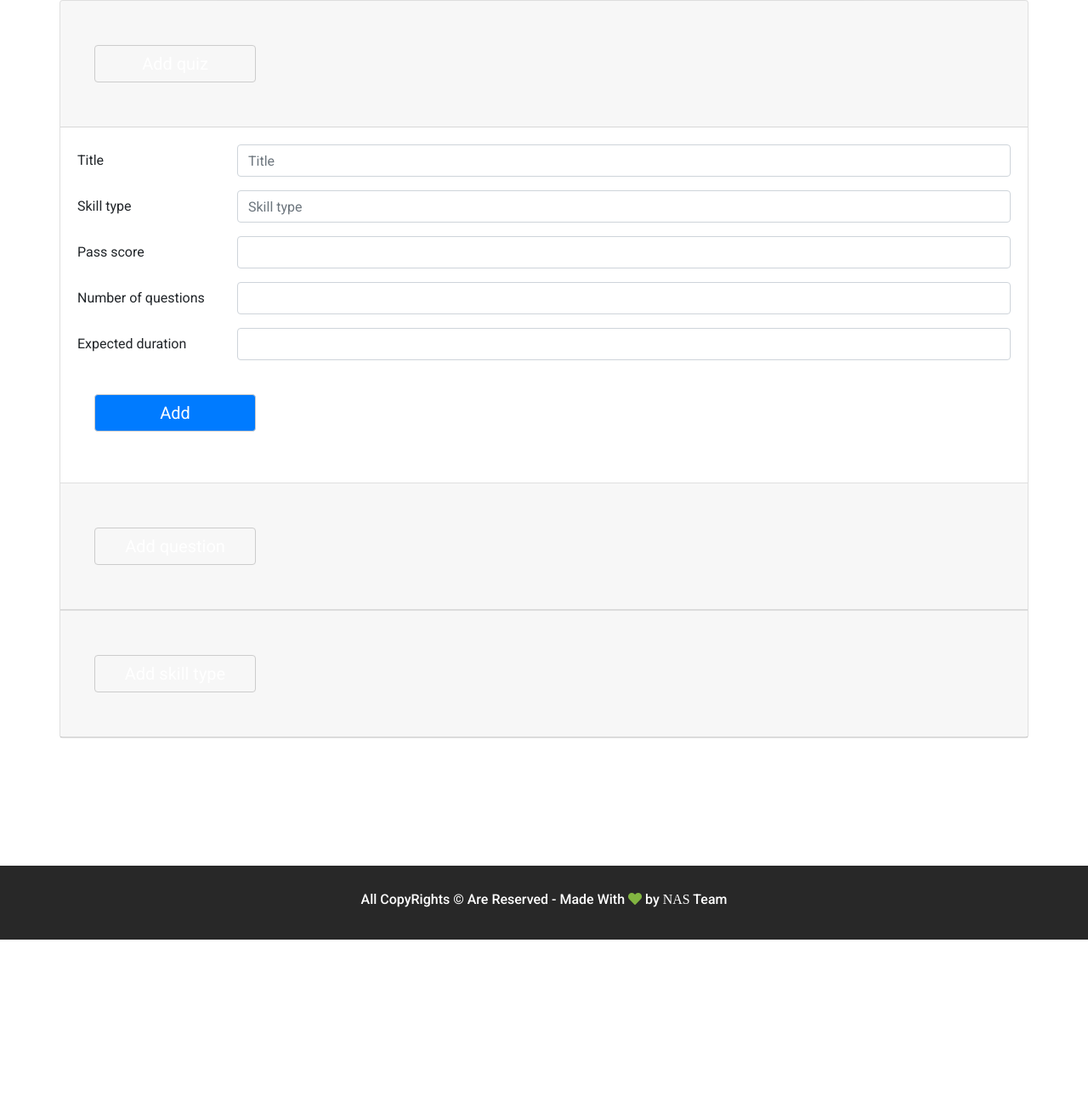
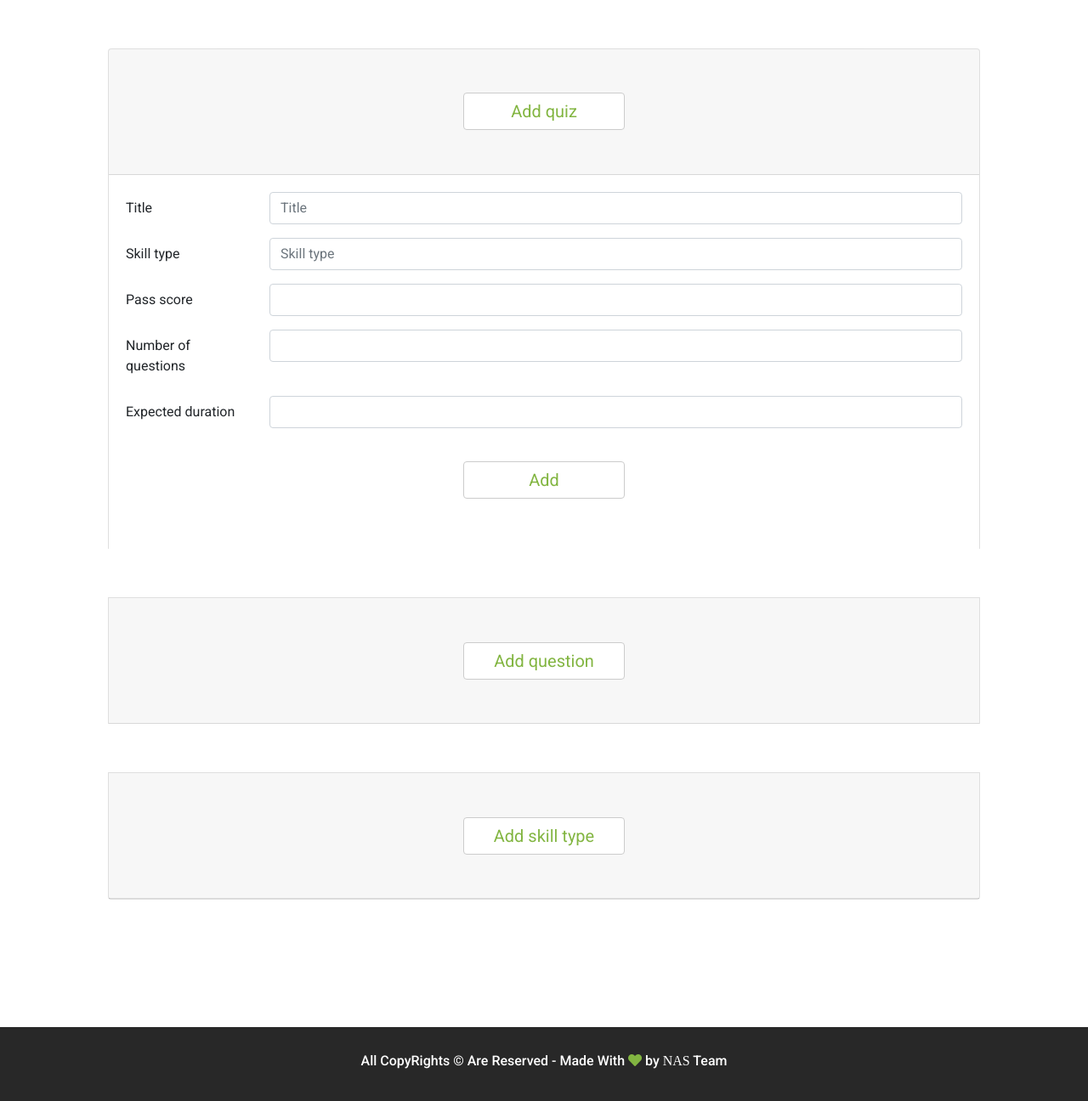
Before and after one commit to lwx-amr/arena-website, a PHP site: page /admin-panel.html in a window 1280 px wide. Shown: the part 70-1366 px from the top of the page at 85% size. Before the commit the page ends 1176 px from the top, so only its background shows below. Run offline with PHP 8.4, Linux system fonts and the light colour scheme; some libraries are stand-ins or nearby versions; some web fonts are replaced.

Commit message:
updated admin-panel design

```diff
--- a/admin-panel.html
+++ b/admin-panel.html
@@ -4,7 +4,7 @@
 <head>
     <meta charset="utf-8">
     <meta name="viewport" content="width=device-width, initial-scale=1, shrink-to-fit=no">
-    <title>Arena - Profile</title>
+    <title>Arena - Admin</title>
     <link rel="stylesheet" href="css/bootstrap.min.css">
     <link rel="stylesheet" href="css/fontawesome-all.min.css">
     <link rel="stylesheet" href="css/master.css">
@@ -47,10 +47,11 @@
 
 <div class="container">
     <div class="accordion" id="accordionExample">
-        <div class="card">
+        <div class="card admin-control-card ">
             <div class="card-header" id="headingOne">
                 <h2 class="mb-0">
-                    <button class="btn btn-link" type="button" data-toggle="collapse" data-target="#collapseOne"
+                    <button class="btn btn-link admin-add-btn " data-target="#collapseOne" data-toggle="collapse"
+                            type="button"
                             aria-expanded="true" aria-controls="collapseOne">
                         Add quiz
                     </button>
@@ -91,16 +92,16 @@
                             </div>
                         </div>
 
-                        <button type="submit" class="btn btn-primary" id="add-quiz">Add</button>
+                        <button class="btn btn-primary admin-add-btn" id="add-quiz" type="submit">Add</button>
                     </form>
                 </div>
             </div>
         </div>
 
-        <div class="card">
+        <div class="card admin-control-card ">
             <div class="card-header" id="headingTwo">
                 <h2 class="mb-0">
-                    <button class="btn btn-link collapsed" type="button" data-toggle="collapse"
+                    <button class="btn btn-link collapsed admin-add-btn " data-toggle="collapse" type="button"
                             data-target="#collapseTwo"
                             aria-expanded="false" aria-controls="collapseTwo">
                         Add question
@@ -158,17 +159,17 @@
                             </div>
                         </fieldset>
 
-                        <button class="btn btn-primary" id="add-question" type="submit">Add</button>
+                        <button class="btn btn-primary admin-add-btn" id="add-question" type="submit">Add</button>
                     </form>
                 </div>
 
             </div>
         </div>
 
-        <div class="card">
+        <div class="card admin-control-card ">
             <div class="card-header" id="headingThree">
                 <h2 class="mb-0">
-                    <button class="btn btn-link collapsed" type="button" data-toggle="collapse"
+                    <button class="btn btn-link collapsed admin-add-btn " data-toggle="collapse" type="button"
                             data-target="#collapseThree"
                             aria-expanded="false" aria-controls="collapseThree">
                         Add skill type
@@ -185,7 +186,7 @@
                             </div>
                         </div>
 
-                        <button class="btn btn-primary" id="add-skill-type" type="submit">Add</button>
+                        <button class="btn btn-primary admin-add-btn" id="add-skill-type" type="submit">Add</button>
                     </form>
                 </div>
             </div>
--- a/css/quiz.css
+++ b/css/quiz.css
@@ -1,6 +1,29 @@
 #add-answer-addon {
     cursor: pointer;
 }
+
+.admin-control-card {
+    margin: 5%;
+    /*#82B541*/
+    background-color: #fff;
+}
+
+.admin-add-btn {
+    background: #fff;
+    color: #82B541;
+    margin: 4% auto;
+}
+
+.admin-add-btn:hover {
+    background: #82B541;
+    color: #fff;
+    margin: 4% auto;
+}
+
+
+
+
+
 
 .search-quiz {
     margin-bottom: 10%;
```
